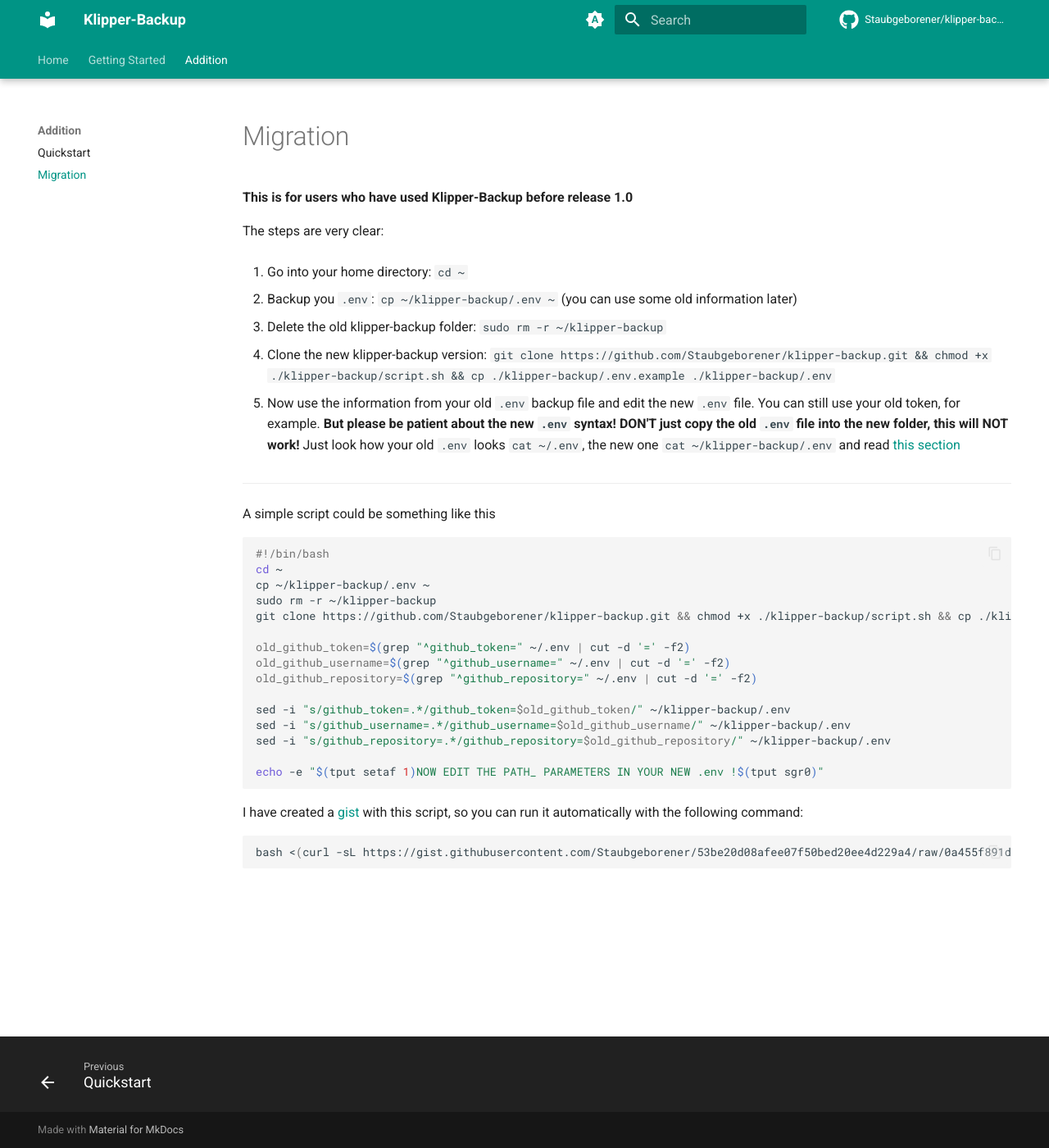
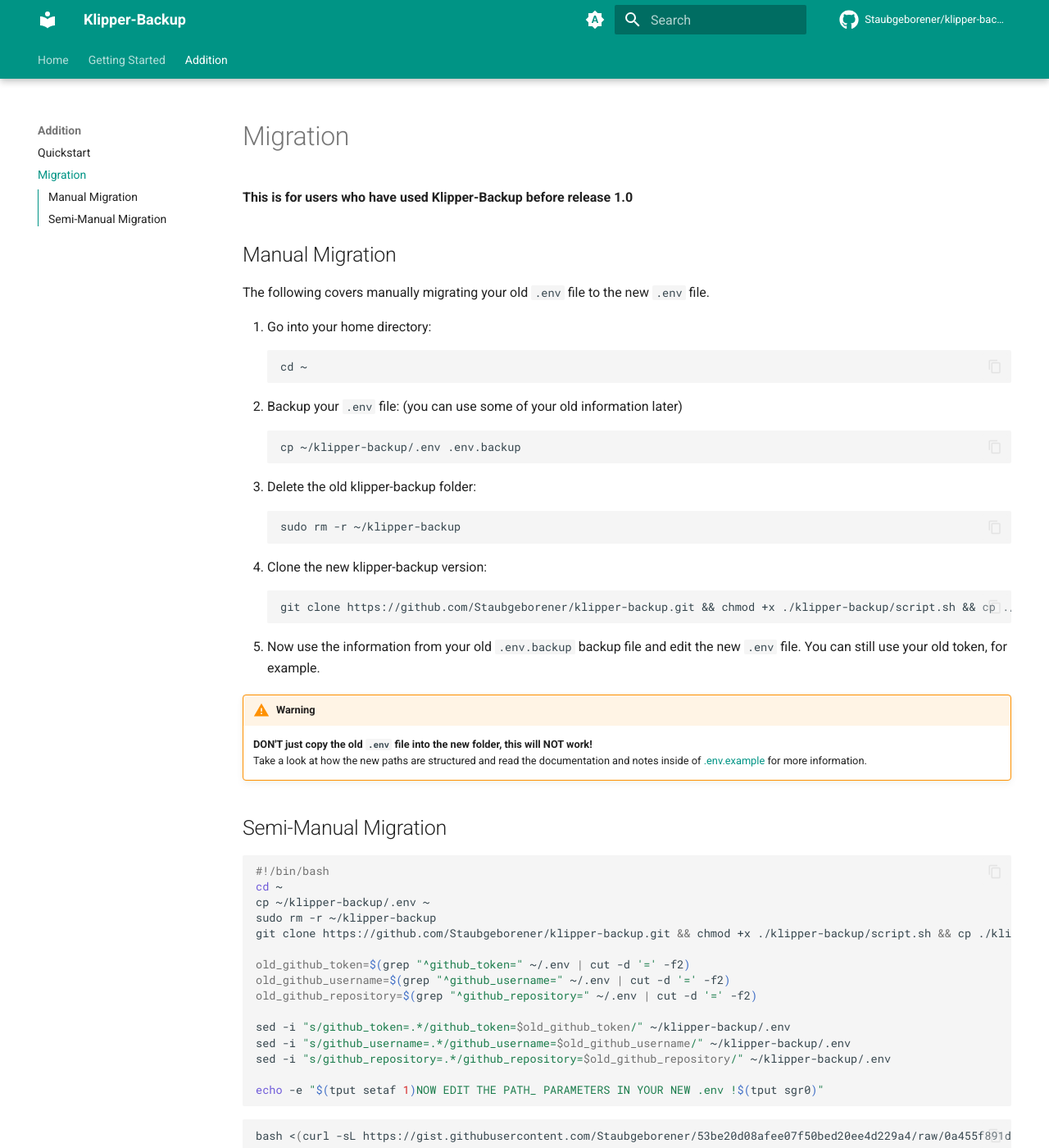
Before and after one commit to Staubgeborener/Klipper-Backup, an MkDocs documentation site: the page built from docs/migration.md, in a window 1280 px wide and 1400 px high. Shown: the whole window at 82% size. Built offline with MkDocs 1.6.1 and Material for MkDocs 9.7.7, drawn with Linux system fonts in a browser that asks for light colours; comment, search, counter and statistics services are not loaded; some of the changed text lies outside the part shown.

Commit message:
change migration.md

````diff
--- a/docs/migration.md
+++ b/docs/migration.md
@@ -1,20 +1,31 @@
 **This is for users who have used Klipper-Backup before release 1.0**
 
-The steps are very clear:
+## Manual Migration
+The following covers manually migrating your old `.env` file to the new `.env` file.
 
-1. Go into your home directory: `cd ~`
+1. Go into your home directory:
+```
+cd ~
+```
+2. Backup your `.env` file: (you can use some of your old information later)
+```
+cp ~/klipper-backup/.env .env.backup
+```
+3. Delete the old klipper-backup folder:
+```
+sudo rm -r ~/klipper-backup
+```
+4. Clone the new klipper-backup version:
+```
+git clone https://github.com/Staubgeborener/klipper-backup.git && chmod +x ./klipper-backup/script.sh && cp ./klipper-backup/.env.example ./klipper-backup/.env
+```
+5. Now use the information from your old `.env.backup` backup file and edit the new `.env` file.
+You can still use your old token, for example.
+!!! warning
+    **DON'T just copy the old `.env` file into the new folder, this will NOT work!**
+    Take a look at how the new paths are structured and read the documentation and notes inside of <a href="https://github.com/Staubgeborener/klipper-backup/blob/main/.env.example" target="_blank">.env.example</a> for more information.
 
-2. Backup you `.env`: `cp ~/klipper-backup/.env ~` (you can use some old information later)
-
-3. Delete the old klipper-backup folder: `sudo rm -r ~/klipper-backup`
-
-4. Clone the new klipper-backup version: `git clone https://github.com/Staubgeborener/klipper-backup.git && chmod +x ./klipper-backup/script.sh && cp ./klipper-backup/.env.example ./klipper-backup/.env`
-
-5. Now use the information from your old `.env` backup file and edit the new `.env` file. You can still use your old token, for example. **But please be patient about the new `.env` syntax! DON'T just copy the old `.env` file into the new folder, this will NOT work!** Just look how your old `.env` looks `cat ~/.env`, the new one `cat ~/klipper-backup/.env` and read [this section](configuration.md/#env)
-
-***
-
-A simple script could be something like this
+## Semi-Manual Migration
 ```shell
 #!/bin/bash
 cd ~
@@ -32,7 +43,10 @@
 
 echo -e "$(tput setaf 1)NOW EDIT THE PATH_ PARAMETERS IN YOUR NEW .env !$(tput sgr0)"
 ```
-I have created a [gist](https://gist.github.com/Staubgeborener/53be20d08afee07f50bed20ee4d229a4) with this script, so you can run it automatically with the following command:
+
 ```shell
 bash <(curl -sL https://gist.githubusercontent.com/Staubgeborener/53be20d08afee07f50bed20ee4d229a4/raw/0a455f891dc8c843b4964bbb3a0f835d3ad7b43a/klipper-backup-migration.sh)
 ```
+The following [gist](https://gist.github.com/Staubgeborener/53be20d08afee07f50bed20ee4d229a4) can be ran with a one line command to perform the migration.
+!!!danger
+    Be cautious and thoroughly evaluate scripts obtained from external sources. you should always check that the code you are executing is safe no matter who it comes from.
````
